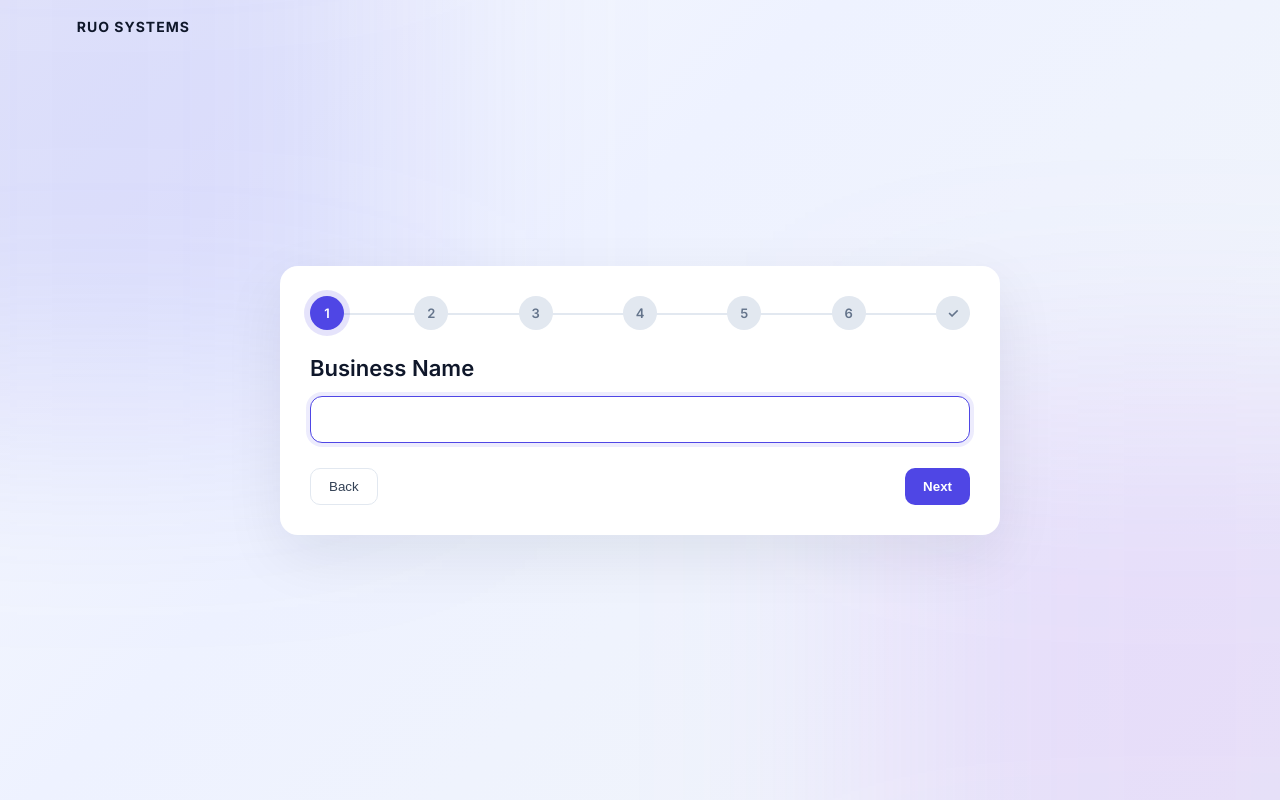
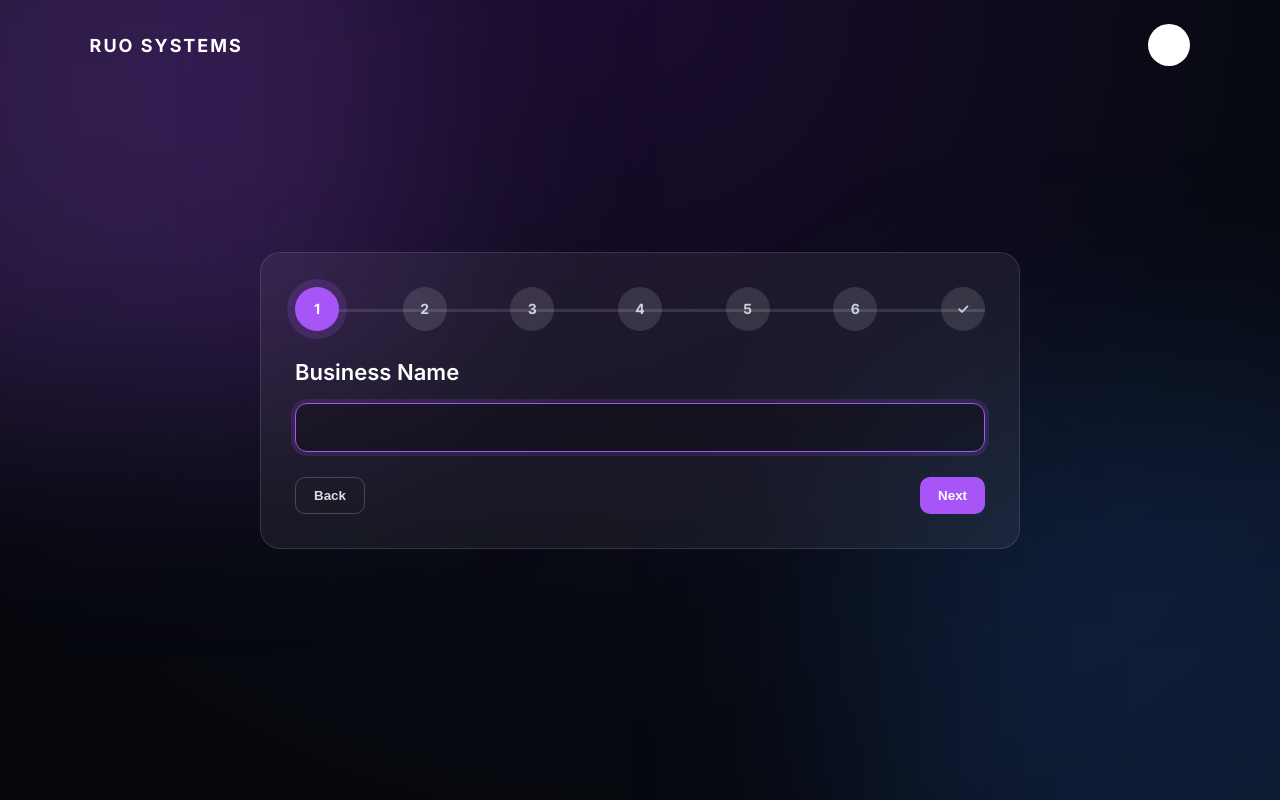
Before and after one commit to ruo-edwin/pos-main-landingpage, a website: page index.html in a window 1280 px wide. Both pictures are taken after a click on the button "Check Eligibility". Drawn offline with Linux system fonts and the light colour scheme.

Commit message:
qualification7

```diff
--- a/index.html
+++ b/index.html
@@ -15,14 +15,14 @@
 body {
     margin: 0;
     font-family: 'Inter', sans-serif;
-    color: #0f172a;
+    color: white;
     overflow-x: hidden;
 
-    /* ✅ BRIGHT SAAS BACKGROUND */
-    background: linear-gradient(135deg, #f8fafc 0%, #eef2ff 40%, #f1f5f9 100%);
+    /* ✅ YOUR ORIGINAL RUO DARK PURPLE SYSTEM BACKGROUND (refined) */
+    background: radial-gradient(circle at top, #1a0b2e 0%, #070a12 60%, #05060a 100%);
 }
 
-/* soft modern glow (light SaaS style) */
+/* glow */
 body::before {
     content: "";
     position: fixed;
@@ -30,7 +30,7 @@ body::before {
     left: -200px;
     width: 600px;
     height: 600px;
-    background: rgba(99, 102, 241, 0.18);
+    background: rgba(168, 85, 247, 0.25);
     filter: blur(120px);
     z-index: -1;
 }
@@ -42,27 +42,34 @@ body::after {
     right: -200px;
     width: 600px;
     height: 600px;
-    background: rgba(168, 85, 247, 0.14);
+    background: rgba(59, 130, 246, 0.18);
     filter: blur(120px);
     z-index: -1;
 }
 
-/* HEADER */
+/* HEADER (BIGGER BRAND AREA) */
 .header {
     position: fixed;
     top: 0;
     width: 100%;
-    padding: 18px 6%;
+    padding: 24px 7%;
     display: flex;
     justify-content: space-between;
+    align-items: center;
     z-index: 10;
 }
 
 .logo {
+    font-size: 18px;
     font-weight: 700;
-    letter-spacing: 1px;
-    font-size: 14px;
-    color: #0f172a;
+    letter-spacing: 2px;
+}
+
+.circle {
+    width: 42px;
+    height: 42px;
+    background: white;
+    border-radius: 50%;
 }
 
 /* HERO */
@@ -78,28 +85,25 @@ body::after {
 
 .hero h1 {
     font-size: clamp(30px, 4vw, 56px);
+    max-width: 900px;
     font-weight: 700;
-    max-width: 900px;
-    color: #0f172a;
 }
 
 .hero p {
     margin-top: 12px;
     max-width: 600px;
-    color: #475569;
-    font-weight: 400;
+    color: #c4b5fd;
 }
 
 .btn {
     margin-top: 25px;
     padding: 14px 28px;
-    background: #4f46e5;
-    color: white;
+    background: white;
+    color: #0f172a;
     border: none;
     border-radius: 12px;
-    font-weight: 600;
+    font-weight: 700;
     cursor: pointer;
-    box-shadow: 0 10px 25px rgba(79,70,229,0.25);
 }
 
 /* WIZARD */
@@ -114,58 +118,59 @@ body::after {
 /* CARD */
 .card {
     width: 100%;
-    max-width: 720px;
-    background: white;
-    border-radius: 18px;
-    padding: 30px;
-    box-shadow: 0 20px 60px rgba(15,23,42,0.08);
+    max-width: 760px;
+    background: rgba(255, 255, 255, 0.06);
+    border: 1px solid rgba(255,255,255,0.12);
+    border-radius: 20px;
+    padding: 34px;
+    backdrop-filter: blur(18px);
 }
 
-/* TIMELINE STEPPER */
+/* =========================
+   BIGGER TIMELINE STEPS
+========================= */
 .steps {
     display: flex;
     justify-content: space-between;
     align-items: center;
-    margin-bottom: 25px;
+    margin-bottom: 28px;
     position: relative;
 }
 
-/* line behind steps */
+/* connecting line */
 .steps::before {
     content: "";
     position: absolute;
     top: 50%;
     left: 0;
     right: 0;
-    height: 2px;
-    background: #e2e8f0;
-    z-index: 0;
+    height: 3px;
+    background: rgba(255,255,255,0.12);
 }
 
-/* step circle */
 .step {
-    width: 34px;
-    height: 34px;
+    width: 44px;
+    height: 44px;
     border-radius: 50%;
-    background: #e2e8f0;
+    background: rgba(255,255,255,0.12);
     display: flex;
     align-items: center;
     justify-content: center;
-    font-size: 13px;
-    font-weight: 600;
-    color: #64748b;
+    font-weight: 700;
+    color: #cbd5e1;
     z-index: 1;
     transition: 0.3s;
+    font-size: 14px;
 }
 
-/* active step */
+/* active */
 .step.active {
-    background: #4f46e5;
+    background: #a855f7;
     color: white;
-    box-shadow: 0 0 0 6px rgba(79,70,229,0.15);
+    box-shadow: 0 0 0 8px rgba(168,85,247,0.18);
 }
 
-/* completed step */
+/* done */
 .step.done {
     background: #22c55e;
     color: white;
@@ -175,23 +180,36 @@ body::after {
 .question {
     font-size: 22px;
     font-weight: 600;
-    margin-bottom: 15px;
-    color: #0f172a;
+    margin-bottom: 18px;
 }
 
 /* INPUTS */
 input, select, textarea {
     width: 100%;
-    padding: 14px;
+    padding: 15px;
     border-radius: 12px;
-    border: 1px solid #e2e8f0;
+    border: 1px solid rgba(255,255,255,0.15);
+    background: rgba(0,0,0,0.25);
+    color: white;
     font-size: 15px;
     outline: none;
 }
 
+/* dropdown hint effect */
+select {
+    cursor: pointer;
+    appearance: none;
+    background-image: linear-gradient(45deg, transparent 50%, white 50%),
+                      linear-gradient(135deg, white 50%, transparent 50%);
+    background-position: calc(100% - 20px) calc(1em + 2px),
+                         calc(100% - 15px) calc(1em + 2px);
+    background-size: 5px 5px, 5px 5px;
+    background-repeat: no-repeat;
+}
+
 input:focus, select:focus, textarea:focus {
-    border-color: #4f46e5;
-    box-shadow: 0 0 0 4px rgba(79,70,229,0.1);
+    border-color: #a855f7;
+    box-shadow: 0 0 0 4px rgba(168,85,247,0.15);
 }
 
 /* NAV */
@@ -204,21 +222,21 @@ input:focus, select:focus, textarea:focus {
 .back {
     padding: 10px 18px;
     border-radius: 10px;
-    border: 1px solid #e2e8f0;
-    background: white;
+    border: 1px solid rgba(255,255,255,0.2);
+    background: transparent;
+    color: #ddd;
     cursor: pointer;
-    font-weight: 500;
-    color: #334155;
+    font-weight: 600;
 }
 
 .next {
     padding: 10px 18px;
     border-radius: 10px;
-    background: #4f46e5;
+    background: #a855f7;
     color: white;
     border: none;
     cursor: pointer;
-    font-weight: 600;
+    font-weight: 700;
 }
 
 </style>
@@ -229,12 +247,13 @@ input:focus, select:focus, textarea:focus {
 <!-- HEADER -->
 <div class="header">
     <div class="logo">RUO SYSTEMS</div>
+    <div class="circle"></div>
 </div>
 
 <!-- HERO -->
 <div class="hero" id="hero">
-    <h1>Run Your Entire Business From One Smart System</h1>
-    <p>Sales, stock, staff & reports — simplified in one dashboard.</p>
+    <h1>Control Your Business Sales, Stock & Staff in One System</h1>
+    <p>Modern POS system built for business clarity, control and growth.</p>
     <button class="btn" onclick="start()">Check Eligibility</button>
 </div>
 
@@ -270,12 +289,36 @@ let data = {
 const questions = [
     { q: "Business Name", type: "input", key: "businessName" },
     { q: "Owner Name", type: "input", key: "ownerName" },
-    { q: "Phone Number", type: "input", key: "phone" },
-    { q: "Business Type", type: "select", key: "businessType",
-      options: ["Mini Mart", "Pharmacy", "Wines & Spirits", "Hardware", "Beauty Shop"] },
-    { q: "Current System", type: "select", key: "system",
-      options: ["Manual Book", "Excel", "Existing POS", "No System"] },
-    { q: "Biggest Pain Point", type: "textarea", key: "pain" }
+    {
+        q: "Phone Number",
+        type: "input",
+        key: "phone"
+    },
+    {
+        q: "Business Type",
+        type: "select",
+        key: "businessType",
+        options: ["Mini Mart", "Pharmacy", "Wines & Spirits", "Hardware", "Beauty Shop"]
+    },
+    {
+        q: "What is your biggest challenge?",
+        type: "select",
+        key: "pain",
+        options: [
+            "Stock losses / theft",
+            "No sales tracking",
+            "Manual bookkeeping",
+            "No idea on profit",
+            "Staff accountability issues",
+            "Everything is disorganized"
+        ]
+    },
+    {
+        q: "Current System",
+        type: "select",
+        key: "system",
+        options: ["Manual Book", "Excel", "Existing POS", "No System"]
+    }
 ];
 
 function start() {
@@ -285,20 +328,15 @@ function start() {
     loadStep();
 }
 
-/* BUILD TIMELINE STEPS */
 function buildSteps() {
     let html = "";
-
     questions.forEach((_, i) => {
         html += `<div class="step" id="step-${i}">${i+1}</div>`;
     });
-
     html += `<div class="step" id="step-${questions.length}">✓</div>`;
-
     document.getElementById("steps").innerHTML = html;
 }
 
-/* LOAD QUESTION */
 function loadStep() {
     let q = questions[step];
 
@@ -312,12 +350,9 @@ function loadStep() {
 
     if(q.type === "select") {
         html = `<select id="field">
+            <option disabled selected>Select option</option>
             ${q.options.map(o => `<option ${data[q.key]===o?"selected":""}>${o}</option>`).join("")}
         </select>`;
-    }
-
-    if(q.type === "textarea") {
-        html = `<textarea id="field">${data[q.key]}</textarea>`;
     }
 
     document.getElementById("inputArea").innerHTML = html;
@@ -329,15 +364,12 @@ function loadStep() {
     }, 100);
 }
 
-/* SAVE */
 function save() {
     data[questions[step].key] = document.getElementById("field").value;
 }
 
-/* NEXT */
 function nextStep() {
     save();
-
     if(step < questions.length - 1) {
         step++;
         loadStep();
@@ -346,7 +378,6 @@ function nextStep() {
     }
 }
 
-/* BACK */
 function backStep() {
     if(step > 0) {
         step--;
@@ -354,12 +385,9 @@ function backStep() {
     }
 }
 
-/* STEP UI LOGIC */
 function updateStepsUI() {
     questions.forEach((_, i) => {
         let el = document.getElementById(`step-${i}`);
-        if(!el) return;
-
         el.classList.remove("active","done");
 
         if(i < step) el.classList.add("done");
@@ -374,13 +402,11 @@ function updateStepsUI() {
     }
 }
 
-/* FINISH */
 function finish() {
     document.getElementById(`step-${questions.length}`).classList.add("done");
     console.log("FINAL DATA:", data);
-    alert("Thanks! We’ll contact you shortly.");
+    alert("Thanks! We will contact you shortly.");
 }
-
 </script>
 
 </body>
```
